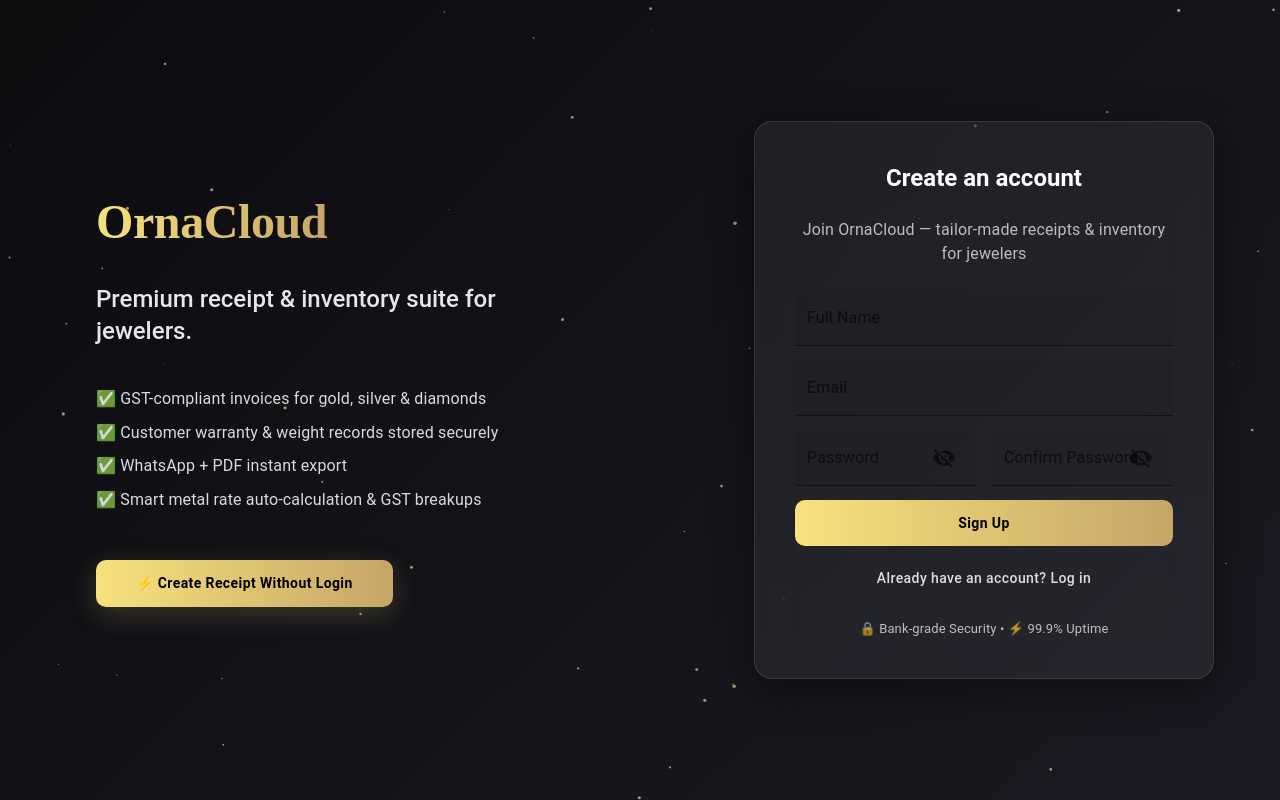
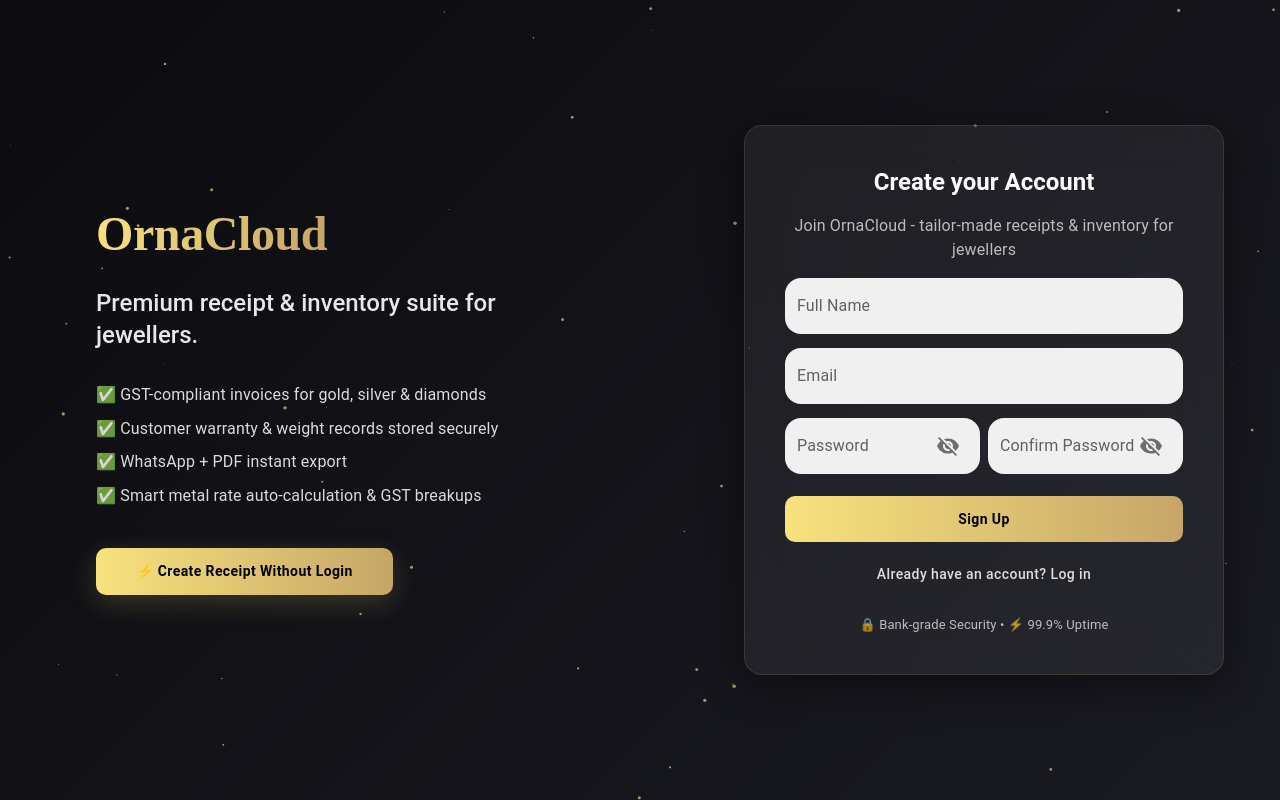
Before and after one commit to XceeDesigns/Receipt_Generator, a React (Vite) app in the folder billing_software/: page /signup in a window 1280 px wide. Built offline with nearby package versions, Linux system fonts and the light colour scheme; no server answers.

Commit message:
SignIn & SignUp page minor changes

```diff
--- a/billing_software/src/components/SignIn.jsx
+++ b/billing_software/src/components/SignIn.jsx
@@ -124,7 +124,7 @@
       sx={{
         minHeight: "100vh",
         position: "relative",
-        zIndex: 1,
+        // zIndex: 1,
         display: "flex",
         flexDirection: { xs: "column", md: "row" },
         background:
@@ -133,7 +133,7 @@
       }}
     >
       {/* Particle canvas is appended via effect */}
-      <Box id="particles-layer" sx={{ position: "absolute", inset: 0, pointerEvents: "none" }} />
+      {/* <Box id="particles-layer" sx={{ position: "absolute", inset: 0, pointerEvents: "none" }} /> */}
 
       {/* LEFT SECTION */}
       <Box
@@ -143,12 +143,12 @@
           flexDirection: "column",
           justifyContent: "center",
           alignItems: { xs: "flex-start", md: "flex-start" },
-          px: { xs: 4, md: 6 },
+          px: { xs: 4, md: 4 },
           py: { xs: 6, md: 10 },
           gap: 2,
           color: "white",
-          backgroundImage:
-            "radial-gradient(circle at top left, rgba(255,215,0,0.12), transparent 60%)",
+          // backgroundImage:
+            // "radial-gradient(circle at top left, rgba(255,215,0,0.12), transparent 60%)",
         }}
       >
         <Box
@@ -172,6 +172,7 @@
               background: "linear-gradient(90deg,#F7E27D,#C6A667)",
               WebkitBackgroundClip: "text",
               WebkitTextFillColor: "transparent",
+              fontSize: { xs: "28px", md: "48px"}
             }}
           >
             OrnaCloud
@@ -181,21 +182,20 @@
             variant="h5"
             sx={{
               opacity: 0.9,
-              maxWidth: "420px",
+              maxWidth: "440px",
               mb: 3,
               fontWeight: 500,
             }}
           >
-            Smart receipt generator for jewelers. Elevate customer trust & brand
-            prestige.
+            Smart receipt generator for jewellers. Elevate customer trust & brand prestige.
           </Typography>
 
           <Box sx={{ display: "flex", flexDirection: "column", gap: 1.5 }}>
             {[
-              "Instant GST-compliant jewelry receipts",
+              "Instant GST-compliant jewellery receipts",
               "Cloud record tracking & warranty slips",
               "Export PDF & WhatsApp share instantly",
-              "Secure, fast & professional",
+              "Secure, Fast & Professional",
             ].map((item, i) => (
               <Typography key={i} sx={{ opacity: 0.8, fontSize: "15px" }}>
                 ✅ {item}
@@ -230,16 +230,16 @@
           display: "flex",
           alignItems: "center",
           justifyContent: "center",
-          p: { xs: 3, md: 6 },
+          p: { xs: 3, md: 2  },
         }}
       >
         <Box
           sx={{
             width: "100%",
-            maxWidth: 420,
+            maxWidth: 440,
             backdropFilter: "blur(22px)",
             alignSelf: "center",
-            boxShadow: "0px 0px 35px rgba(198,166,103,0.18)",
+            // boxShadow: "0px 0px 35px rgba(198,166,103,0.18)",
             background: "rgba(255,255,255,0.08)",
             borderRadius: "16px",
             border: "1px solid rgba(255,255,255,0.15)",
@@ -248,9 +248,15 @@
         >
           <Typography
             variant="h5"
-            sx={{ mb: 3, fontWeight: 700, color: "white", textAlign: "center" }}
+            sx={{ mb: 2, fontWeight: 700, color: "white", textAlign: "center" }}
           >
             Login to Continue
+          </Typography>
+
+          <Typography
+            sx={{ mb: 3, color: "rgba(255,255,255,0.7)", textAlign: "center" }}
+          >
+            Welcome back - your workspace awaits
           </Typography>
 
           <form onSubmit={handleSignIn}>
@@ -261,7 +267,15 @@
               type="email"
               value={email}
               onChange={(e) => setEmail(e.target.value)}
-              sx={{ mb: 2 }}
+              sx={{
+                mb: 2,
+                backgroundColor: 'white',
+                borderRadius: "16px",
+                '& .MuiInputLabel-root.Mui-focused': {
+                  color: 'black',
+                },
+              }}
+              InputProps={{ disableUnderline: true }}
             />
 
             <TextField
@@ -272,7 +286,7 @@
               value={password}
               onChange={(e) => setPassword(e.target.value)}
               InputProps={{
-                style: { backgroundColor: "rgba(232,240,2554,1)" },
+                style: { backgroundColor: "rgba(232,240,2554,1)", borderRadius: "16px" },
                 endAdornment: (
                   <InputAdornment position="end">
                     <IconButton onClick={() => setShowPassword(!showPassword)}>
@@ -280,8 +294,14 @@
                     </IconButton>
                   </InputAdornment>
                 ),
+                disableUnderline: true
               }}
-              sx={{ mb: 3 }}
+              sx={{
+                mb: 3,
+                '& .MuiInputLabel-root.Mui-focused': {
+                  color: 'black',
+                },
+              }}
             />
 
             <Button
@@ -306,7 +326,7 @@
               onClick={() => navigate("/signup")}
               sx={{ mt: 2, textTransform: "none", color: "white" }}
             >
-              New here? Create account
+              New here? Create your account
             </Button>
           </form>
 
@@ -317,7 +337,7 @@
           </Box>
 
           {/* FOOTER */}
-          <Box
+          {/* <Box
             sx={{
               width: "100%",
               textAlign: "center",
@@ -330,7 +350,7 @@
             <Typography sx={{ cursor: "pointer", mx: 1 }} onClick={() => navigate("/about")}>
               About • Pricing • Support
             </Typography>
-          </Box>
+          </Box> */}
         </Box>
       </Box>
     </Box>
--- a/billing_software/src/components/SignUp.jsx
+++ b/billing_software/src/components/SignUp.jsx
@@ -12,6 +12,7 @@
 import { Visibility, VisibilityOff, Send } from "@mui/icons-material";
 import { useNavigate } from "react-router-dom";
 import toast from "react-hot-toast";
+
 
 // SignUpPage: polished, aligned and consistent with SignIn design
 export default function SignUpPage() {
@@ -120,12 +121,12 @@
   return (
     <Box sx={{ minHeight: "100vh", position: "relative", display: "flex", flexDirection: { xs: "column", md: "row" }, background: "linear-gradient(135deg,#0c0c0f,#1a1a22)", fontFamily: "Inter" }}>
       {/* left: intro */}
-      <Box sx={{ flex: 1, display: "flex", flexDirection: "column", justifyContent: "center", alignItems: "flex-start", px: { xs: 4, md: 12 }, py: { xs: 6, md: 10 }, gap: 3, color: "white", zIndex: 1 }}>
+      <Box sx={{ flex: 1, display: "flex", flexDirection: "column", justifyContent: "center", alignItems: "flex-start", px: { xs: 4, md: 12 }, py: { xs: 6, md: 10 }, gap: 2, color: "white", zIndex: 1 }}>
         <Typography variant="h2" sx={{ fontWeight: 800, fontFamily: "Playfair Display, serif", background: "linear-gradient(90deg,#F7E27D,#C6A667)", WebkitBackgroundClip: "text", WebkitTextFillColor: "transparent", mb: 1, fontSize: { xs: "28px", md: "48px" } }}>
           OrnaCloud
         </Typography>
         <Typography variant="h5" sx={{ opacity: 0.9, maxWidth: "520px", fontWeight: 500 }}>
-          Premium receipt & inventory suite for jewelers.
+          Premium receipt & inventory suite for jewellers.
         </Typography>
         <Box sx={{ mt: 2, display: "flex", flexDirection: "column", gap: 1.2 }}>
           <Typography sx={{ opacity: 0.85 }}>✅ GST-compliant invoices for gold, silver & diamonds</Typography>
@@ -140,22 +141,84 @@
 
       {/* right: signup form (glass) */}
       <Box sx={{ flex: 1, display: "flex", alignItems: "center", justifyContent: "center", p: { xs: 3, md: 6 }, zIndex: 1 }}>
-        <Box sx={{ width: "100%", maxWidth: 460, backdropFilter: "blur(22px)", background: "rgba(255,255,255,0.06)", borderRadius: "18px", border: "1px solid rgba(247,226,125,0.12)", p: { xs: 3, md: 5 }, boxShadow: "0 10px 40px rgba(0,0,0,0.45)", display: "flex", flexDirection: "column", gap: 2 }}>
-          <Typography variant="h5" sx={{ textAlign: "center", mb: 1, color: "white", fontWeight: 700 }}>
-            Create an account
+        <Box sx={{ width: "100%", maxWidth: 480, backdropFilter: "blur(22px)", background: "rgba(255,255,255,0.06)", borderRadius: "18px", border: "1px solid rgba(247,226,125,0.12)", p: { xs: 3, md: 5 }, boxShadow: "0 10px 40px rgba(0,0,0,0.45)", display: "flex", flexDirection: "column", gap: 2 }}>
+          <Typography variant="h5" sx={{ textAlign: "center", color: "white", fontWeight: 700 }}>
+            Create your Account
           </Typography>
-          <Typography sx={{ textAlign: "center", color: "rgba(255,255,255,0.7)", mb: 1 }}>
-            Join OrnaCloud — tailor-made receipts & inventory for jewelers
+          <Typography sx={{ textAlign: "center", color: "rgba(255,255,255,0.7)" }}>
+            Join OrnaCloud - tailor-made receipts & inventory for jewellers
           </Typography>
 
           <form onSubmit={openOtpModal} style={{ display: "flex", flexDirection: "column", gap: 14 }}>
-            <TextField name="name" label="Full Name" variant="filled" value={formData.name} onChange={handleInputChange} fullWidth />
-            <TextField name="email" label="Email" variant="filled" value={formData.email} onChange={handleInputChange} fullWidth />
+            <TextField
+              sx={{
+                backgroundColor: 'white',
+                borderRadius: "16px",
+                '& .MuiInputLabel-root.Mui-focused': {
+                  color: 'black',
+                },
+              }}
+              InputProps={{ disableUnderline: true }}
+              name="name"
+              label="Full Name"
+              variant="filled"
+              value={formData.name}
+              onChange={handleInputChange}
+              fullWidth
+            />
+            <TextField
+              sx={{
+                backgroundColor: 'white',
+                borderRadius: "16px",
+                '& .MuiInputLabel-root.Mui-focused': {
+                  color: 'black',
+                },
+              }}
+              InputProps={{ disableUnderline: true }}
+              name="email"
+              label="Email"
+              variant="filled"
+              value={formData.email}
+              onChange={handleInputChange}
+              fullWidth
+            />
 
-            <Box sx={{ display: "grid", gridTemplateColumns: { xs: "1fr", md: "1fr 1fr" }, gap: 2 }}>
-              <TextField name="password" label="Password" variant="filled" type={showPassword ? "text" : "password"} value={formData.password} onChange={handleInputChange} fullWidth InputProps={{ endAdornment: (<InputAdornment position="end"><IconButton onClick={() => setShowPassword(!showPassword)}>{showPassword ? <Visibility /> : <VisibilityOff />}</IconButton></InputAdornment>) }} />
+            <Box sx={{ display: "grid", gridTemplateColumns: { xs: "1fr", md: "1fr 1fr" }, gap: 1, mb: 1 }}>
+              <TextField
+                sx={{
+                  backgroundColor: 'white',
+                  borderRadius: "16px",
+                  '& .MuiInputLabel-root.Mui-focused': {
+                    color: 'black',
+                  },
+                }}
+                name="password"
+                label="Password"
+                variant="filled"
+                type={showPassword ? "text" : "password"}
+                value={formData.password}
+                onChange={handleInputChange}
+                fullWidth
+                InputProps={{ disableUnderline: true, endAdornment: (<InputAdornment position="end"><IconButton onClick={() => setShowPassword(!showPassword)}>{showPassword ? <Visibility /> : <VisibilityOff />}</IconButton></InputAdornment>) }}
+              />
 
-              <TextField name="confirmPassword" label="Confirm Password" variant="filled" type={showConfirmPassword ? "text" : "password"} value={formData.confirmPassword} onChange={handleInputChange} fullWidth InputProps={{ endAdornment: (<InputAdornment position="end"><IconButton onClick={() => setShowConfirmPassword(!showConfirmPassword)}>{showConfirmPassword ? <Visibility /> : <VisibilityOff />}</IconButton></InputAdornment>) }} />
+              <TextField
+                sx={{
+                  backgroundColor: 'white',
+                  borderRadius: "16px",
+                  '& .MuiInputLabel-root.Mui-focused': {
+                    color: 'black',
+                  },
+                }}
+                name="confirmPassword"
+                label="Confirm Password"
+                variant="filled"
+                type={showConfirmPassword ? "text" : "password"}
+                value={formData.confirmPassword}
+                onChange={handleInputChange}
+                fullWidth
+                InputProps={{ disableUnderline: true, endAdornment: (<InputAdornment position="end"><IconButton onClick={() => setShowConfirmPassword(!showConfirmPassword)}>{showConfirmPassword ? <Visibility /> : <VisibilityOff />}</IconButton></InputAdornment>) }}
+              />
             </Box>
 
             <Button type="submit" disabled={loading} sx={{ py: 1.4, borderRadius: "10px", fontWeight: 700, background: "linear-gradient(90deg,#F7E27D,#C6A667)", color: "black", textTransform: "none", '&:hover': { filter: "brightness(1.06)" } }}>{loading ? <CircularProgress size={22} /> : "Sign Up"}</Button>
@@ -170,7 +233,10 @@
       </Box>
 
       {/* OTP Modal */}
-      <Modal open={isOtpModalOpen} onClose={() => setIsOtpModalOpen(false)}>
+      <Modal
+        open={isOtpModalOpen}
+        onClose={() => setIsOtpModalOpen(false)}
+      >
         <Box
           sx={{
             position: "absolute",
@@ -210,12 +276,19 @@
           <TextField
             autoFocus
             fullWidth
+            variant="filled"
             value={otp}
             onChange={(e) => setOtp(e.target.value.slice(0, 6))}
             sx={{
               mb: 2,
-              input: { textAlign: "center", fontSize: "20px", letterSpacing: "3px" },
+              // input: { textAlign: "center", fontSize: "20px", letterSpacing: "3px" },
+              backgroundColor: 'white',
+              borderRadius: "16px",
+              '& .MuiInputLabel-root.Mui-focused': {
+                  color: 'black',
+                },
             }}
+             InputProps={{ disableUnderline: true }}
             label="OTP Code"
           />
 
@@ -231,9 +304,10 @@
               background: "linear-gradient(90deg,#F7E27D,#C6A667)",
               color: "black",
               textTransform: "none",
-              boxShadow: "0 8px 25px rgba(247,226,125,0.28)",
+              // boxShadow: "0 8px 25px rgba(247,226,125,0.28)",
               '&:hover': { opacity: 0.9 },
             }}
+
           >
             {loading ? <CircularProgress size={22} /> : "Verify OTP"}
           </Button>
```
Also changed, not shown: billing_software/src/components/RoughEstimateWithoutLogin.jsx (+8 -8 lines).
